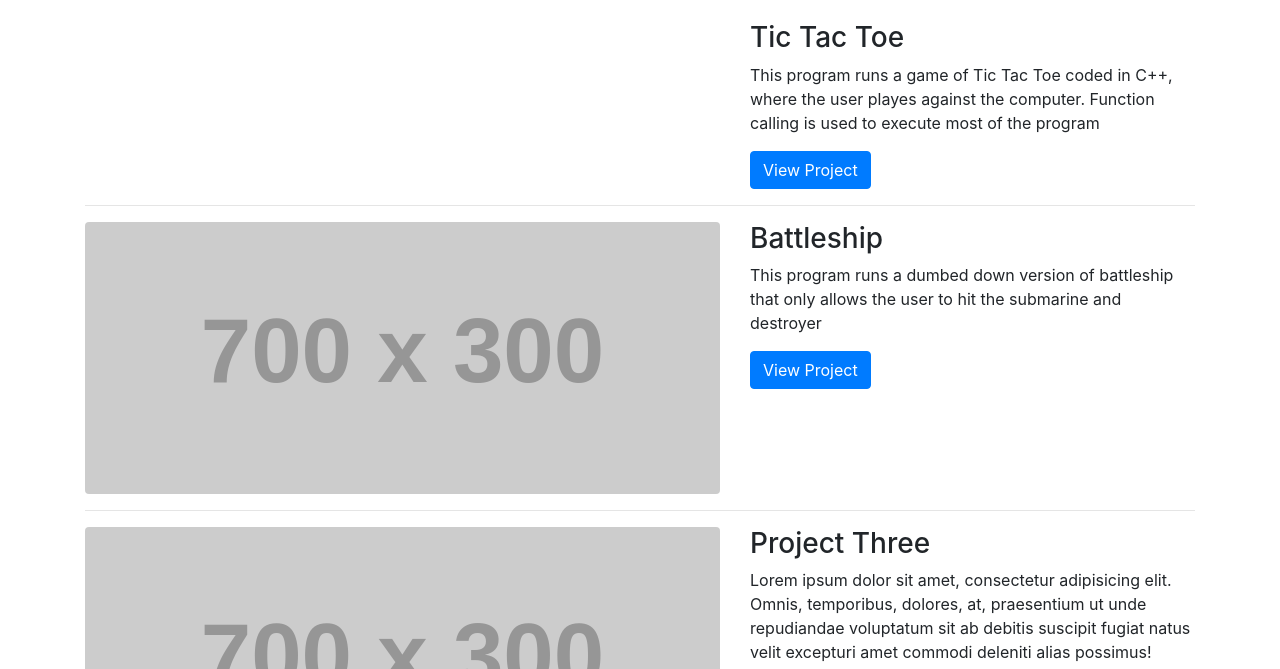
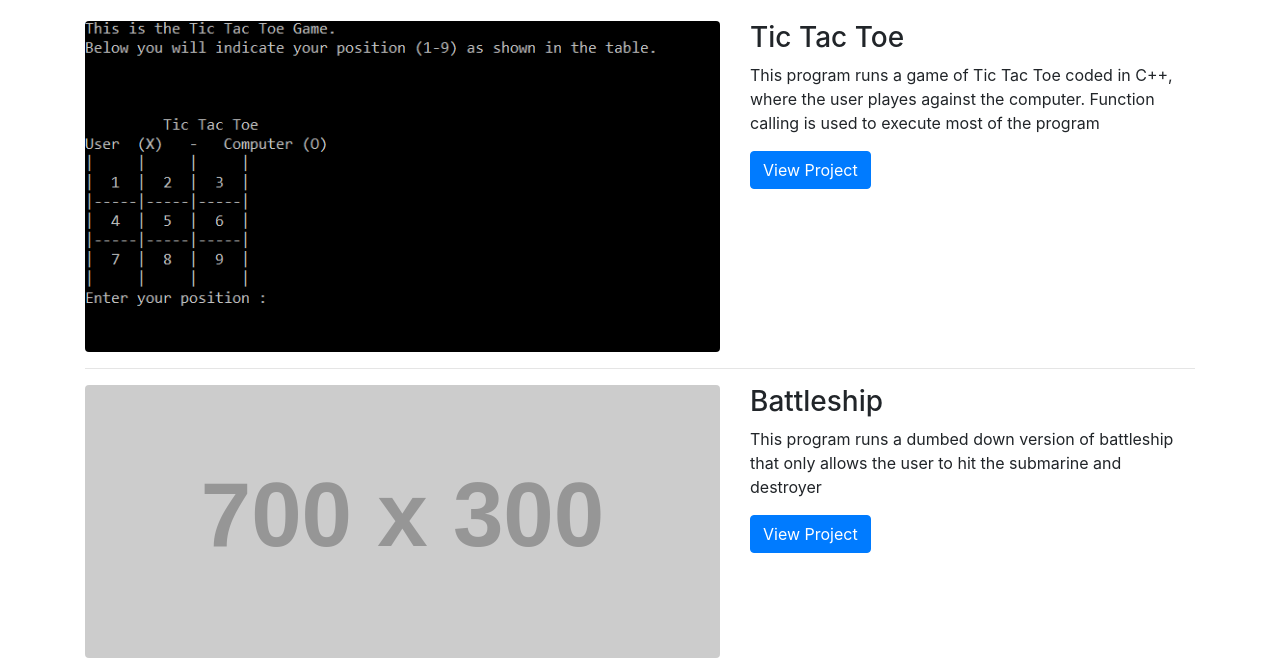
Before and after one commit to cmv5885/cmv5885.github.io, a website: page index.html in a window 1280 px wide. Shown: the part 131-800 px from the top of the page. Drawn offline with Linux system fonts and the light colour scheme; placeholder pictures from the web are drawn by us.

Commit message:
Update index.html

```diff
--- a/index.html
+++ b/index.html
@@ -60,7 +60,7 @@
       <div class="row">
         <div class="col-md-7">
           <a href="#">
-            <img class="img-fluid rounded mb-3 mb-md-0" src="" alt="">
+            <img class="img-fluid rounded mb-3 mb-md-0" src="TTTsc.png" alt="">
           </a>
         </div>
         <div class="col-md-5">
```
